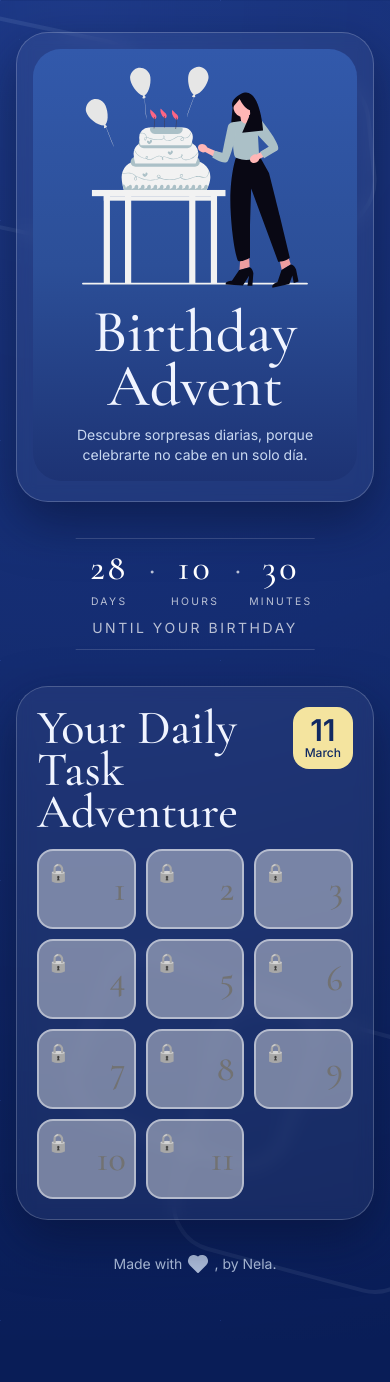
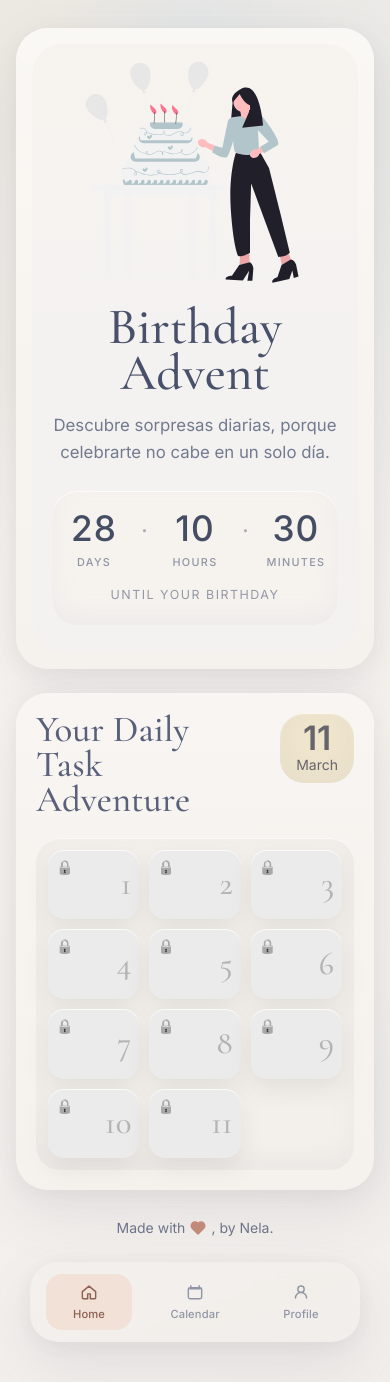
Before and after one commit to nelaruizc/birthday-advent, a React (Vite) app: page / in a window 390 px wide. Before the commit the page ends 1340 px from the top, so only its background shows below. Built offline with nearby package versions, Linux system fonts and the light colour scheme.

Commit message:
Redesign mobile UI with calm wellness-inspired aesthetic

```diff
--- a/src/App.tsx
+++ b/src/App.tsx
@@ -1,7 +1,8 @@
 import { useCallback, useEffect, useMemo, useState } from 'react'
 import { Navigate, Route, Routes } from 'react-router-dom'
 import { BackgroundPattern } from './components/BackgroundPattern'
-import { CountdownCard, FloatingCountdown } from './components/CountdownCard'
+import { BottomNavigation } from './components/BottomNavigation'
+import { CountdownCard } from './components/CountdownCard'
 import { GiftDetail } from './components/GiftDetail'
 import { HeroCard } from './components/HeroCard'
 import { gifts } from './data/gifts'
@@ -17,22 +18,17 @@ const Home = ({
   countdown: ReturnType<typeof getCountdown>
 }) => (
   <>
-    <HeroCard />
-    <FloatingCountdown countdown={countdown} />
-    <CountdownCard
-      gifts={gifts}
-      openedGifts={openedGifts}
-      isUnlocked={(id) => isGiftUnlocked(id, new Date())}
-    />
-    <footer className="flex items-center justify-center gap-1 pb-8 pt-1 text-center text-sm text-blue-100/80">
+    <HeroCard countdown={countdown} />
+    <CountdownCard gifts={gifts} openedGifts={openedGifts} isUnlocked={(id) => isGiftUnlocked(id, new Date())} />
+    <footer className="flex items-center justify-center gap-1 pb-2 pt-1 text-center text-sm text-[#6e7488]">
       <span>Made with</span>
       <svg
         xmlns="http://www.w3.org/2000/svg"
-        width="24"
-        height="24"
+        width="18"
+        height="18"
         viewBox="0 0 24 24"
         fill="currentColor"
-        className="icon icon-tabler icons-tabler-filled icon-tabler-heart"
+        className="text-[#c28a79]"
         aria-label="heart icon"
       >
         <path stroke="none" d="M0 0h24v24H0z" fill="none" />
@@ -40,6 +36,7 @@ const Home = ({
       </svg>
       <span>, by Nela.</span>
     </footer>
+    <BottomNavigation />
   </>
 )
 
--- a/src/components/BackgroundPattern.tsx
+++ b/src/components/BackgroundPattern.tsx
@@ -1,13 +1,12 @@
 import type { PropsWithChildren } from 'react'
 
 export const BackgroundPattern = ({ children }: PropsWithChildren) => (
-  <div className="relative min-h-screen overflow-x-hidden py-8 text-soft">
-    <div className="pointer-events-none absolute inset-0 opacity-25">
-      <div className="absolute -left-20 top-6 h-52 w-52 rotate-12 rounded-[40px] border-4 border-blue-200/40" />
-      <div className="absolute right-4 top-20 h-40 w-64 -rotate-6 rounded-[52px] border-4 border-blue-100/35" />
-      <div className="absolute bottom-48 left-1/2 h-44 w-56 -translate-x-1/2 rotate-[20deg] rounded-[44px] border-4 border-blue-100/35" />
-      <div className="absolute -right-14 bottom-16 h-64 w-64 rotate-[15deg] rounded-[48px] border-4 border-blue-100/30" />
+  <div className="relative min-h-screen overflow-x-hidden pb-6 pt-7 text-[#5f667d]">
+    <div className="pointer-events-none absolute inset-0">
+      <div className="absolute -top-24 left-1/2 h-72 w-72 -translate-x-1/2 rounded-full bg-[radial-gradient(circle,rgba(209,221,235,0.3)_0%,rgba(245,241,236,0)_70%)]" />
+      <div className="absolute -left-12 top-64 h-52 w-52 rounded-full bg-[radial-gradient(circle,rgba(241,223,208,0.25)_0%,rgba(245,241,236,0)_72%)]" />
+      <div className="absolute -right-16 bottom-40 h-64 w-64 rounded-full bg-[radial-gradient(circle,rgba(220,227,238,0.24)_0%,rgba(245,241,236,0)_70%)]" />
     </div>
-    <div className="relative z-10 mx-auto flex w-full max-w-md flex-col gap-7 safe-px">{children}</div>
+    <div className="relative z-10 mx-auto flex w-full max-w-md flex-col gap-6 safe-px">{children}</div>
   </div>
 )
--- /dev/null
+++ b/src/components/BottomNavigation.tsx
@@ -0,0 +1,56 @@
+const tabs = [
+  {
+    id: 'home',
+    label: 'Home',
+    icon: (
+      <path d="M4 11.6 12 5l8 6.6v7.2a1.2 1.2 0 0 1-1.2 1.2h-5.2v-5.8h-3.2V20H5.2A1.2 1.2 0 0 1 4 18.8z" />
+    ),
+    active: true,
+  },
+  {
+    id: 'calendar',
+    label: 'Calendar',
+    icon: (
+      <path d="M7 4.5v2M17 4.5v2M5.8 8h12.4M6 20h12a2 2 0 0 0 2-2V8.8a2 2 0 0 0-2-2H6a2 2 0 0 0-2 2V18a2 2 0 0 0 2 2Z" />
+    ),
+  },
+  {
+    id: 'profile',
+    label: 'Profile',
+    icon: (
+      <path d="M12 12.4a3.8 3.8 0 1 0 0-7.6 3.8 3.8 0 0 0 0 7.6Zm-6.6 6.8a6.6 6.6 0 0 1 13.2 0" />
+    ),
+  },
+]
+
+export const BottomNavigation = () => {
+  return (
+    <nav aria-label="Primary" className="sticky bottom-4 z-20 pt-2">
+      <div className="mx-auto flex w-full max-w-[330px] items-center justify-between rounded-[28px] bg-[#f8f5f1]/92 px-4 py-3 shadow-soft backdrop-blur-sm">
+        {tabs.map((tab) => (
+          <button
+            key={tab.id}
+            className={`flex min-w-[86px] flex-col items-center gap-1 rounded-2xl px-3 py-2 text-xs transition ${
+              tab.active ? 'bg-[#f2e1d6] text-[#8c6052]' : 'text-[#9196a6]'
+            }`}
+            aria-current={tab.active ? 'page' : undefined}
+            type="button"
+          >
+            <svg
+              viewBox="0 0 24 24"
+              fill="none"
+              stroke="currentColor"
+              strokeWidth="1.7"
+              strokeLinecap="round"
+              strokeLinejoin="round"
+              className="h-5 w-5"
+            >
+              {tab.icon}
+            </svg>
+            <span className="text-[0.7rem] font-medium tracking-[0.01em]">{tab.label}</span>
+          </button>
+        ))}
+      </div>
+    </nav>
+  )
+}
--- a/src/components/CountdownCard.tsx
+++ b/src/components/CountdownCard.tsx
@@ -1,6 +1,5 @@
-import type { Countdown } from '../utils/countdown'
+import type { Gift } from '../data/gifts'
 import { GiftGrid } from './GiftGrid'
-import type { Gift } from '../data/gifts'
 
 type Props = {
   gifts: Gift[]
@@ -8,48 +7,13 @@ type Props = {
   isUnlocked: (id: number) => boolean
 }
 
-type CountdownProps = {
-  countdown: Countdown
-}
-
-const block = (value: number, label: string) => (
-  <div className="min-w-16 text-center sm:min-w-20">
-    <dt className="font-serif text-4xl leading-none tracking-[0.08em] text-[#ffffff] sm:text-5xl">
-      {String(value).padStart(2, '0')}
-    </dt>
-    <dd className="mt-2 text-[0.65rem] uppercase tracking-[0.22em] text-[rgba(255,255,255,0.7)] sm:text-xs">
-      {label}
-    </dd>
-  </div>
-)
-
-export const FloatingCountdown = ({ countdown }: CountdownProps) => (
-  <div
-    className="relative my-2 bg-transparent px-2 py-3 text-center before:absolute before:left-1/2 before:top-0 before:h-px before:w-2/3 before:-translate-x-1/2 before:bg-[rgba(255,255,255,0.15)] before:content-[''] after:absolute after:bottom-0 after:left-1/2 after:h-px after:w-2/3 after:-translate-x-1/2 after:bg-[rgba(255,255,255,0.15)] after:content-[''] sm:my-3 sm:py-4"
-    aria-label="Countdown to your birthday"
-  >
-    <dl className="flex items-start justify-center gap-2 sm:gap-3">
-      {block(countdown.days, 'days')}
-      <span aria-hidden="true" className="pt-1 font-serif text-3xl leading-none text-[rgba(255,255,255,0.7)] sm:text-4xl">
-        ·
-      </span>
-      {block(countdown.hours, 'hours')}
-      <span aria-hidden="true" className="pt-1 font-serif text-3xl leading-none text-[rgba(255,255,255,0.7)] sm:text-4xl">
-        ·
-      </span>
-      {block(countdown.minutes, 'minutes')}
-    </dl>
-    <p className="mt-2 text-sm uppercase tracking-[0.18em] text-[rgba(255,255,255,0.7)] sm:mt-3 sm:text-base">Until your birthday</p>
-  </div>
-)
-
 export const CountdownCard = ({ gifts, openedGifts, isUnlocked }: Props) => (
-  <section id="adventure" className="glass-panel rounded-mega p-5">
+  <section id="adventure" className="rounded-mega bg-gradient-to-b from-[#f8f5f2] to-[#f5f1ec] p-5 shadow-soft">
     <div className="flex items-start justify-between gap-3">
-      <h2 className="max-w-56 text-5xl font-serif leading-[0.88]">Your Daily Task Adventure</h2>
-      <div className="rounded-2xl bg-[#f4e49f] px-3 py-2 text-center text-[#102962]">
-        <p className="text-3xl font-semibold leading-none">11</p>
-        <p className="text-xs font-medium">March</p>
+      <h2 className="max-w-56 font-serif text-[2.3rem] leading-[0.95] text-[#59607a]">Your Daily Task Adventure</h2>
+      <div className="rounded-3xl bg-[#efe5cd] px-4 py-2 text-center text-[#67646b] shadow-inner-soft">
+        <p className="text-[2.1rem] font-semibold leading-none">11</p>
+        <p className="text-sm">March</p>
       </div>
     </div>
 
--- a/src/components/GiftGrid.tsx
+++ b/src/components/GiftGrid.tsx
@@ -12,7 +12,7 @@ export const GiftGrid = ({ gifts, openedGifts, isUnlocked }: GiftGridProps) => {
   const navigate = useNavigate()
 
   return (
-    <div className="mt-4 grid grid-cols-3 gap-2.5">
+    <div className="mt-5 grid grid-cols-3 gap-2.5 rounded-[24px] bg-[#f3efea] p-3 shadow-inner-soft sm:grid-cols-4">
       {gifts.map((gift) => {
         const locked = !isUnlocked(gift.id)
         const opened = openedGifts.includes(gift.id)
--- a/src/components/GiftTile.tsx
+++ b/src/components/GiftTile.tsx
@@ -8,16 +8,11 @@ type GiftTileProps = {
 }
 
 const tileBackgrounds = [
-  'from-[#f6b290] to-[#fef0de]',
-  'from-[#e6ebc9] to-[#f6f3dc]',
-  'from-[#ff7f57] to-[#ffd8bf]',
-  'from-[#cde5fa] to-[#edf5ff]',
-  'from-[#d4f0d7] to-[#f4f8ea]',
-  'from-[#bee6ff] to-[#eef7ff]',
-  'from-[#fee5df] to-[#fff5ef]',
-  'from-[#badce6] to-[#e4f2f5]',
-  'from-[#e9d5b8] to-[#f8ebdc]',
-  'from-[#ccdcb4] to-[#f0f7e8]',
+  'from-[#ebeef4] to-[#f3f4f7]',
+  'from-[#ece7de] to-[#f3eee8]',
+  'from-[#e7edf3] to-[#f4f6f9]',
+  'from-[#efe8df] to-[#f7f2ec]',
+  'from-[#e8ecef] to-[#f1f4f6]',
 ]
 
 export const GiftTile = ({ gift, locked, opened, onClick }: GiftTileProps) => {
@@ -26,14 +21,14 @@ export const GiftTile = ({ gift, locked, opened, onClick }: GiftTileProps) => {
       aria-label={`Open gift ${gift.id}`}
       disabled={locked}
       onClick={onClick}
-      className={`relative h-20 rounded-2xl border-2 p-2 text-right text-4xl font-serif text-[#0f265d] transition focus-visible:outline focus-visible:outline-2 focus-visible:outline-offset-2 focus-visible:outline-white ${
+      className={`relative h-[4.35rem] rounded-2xl border-none p-2 text-right font-serif text-[2.05rem] leading-none text-[#8a90a1] shadow-soft-tile transition focus-visible:outline focus-visible:outline-2 focus-visible:outline-offset-2 focus-visible:outline-[#c8a890] ${
         locked
-          ? 'cursor-not-allowed border-transparent bg-slate-200/45 text-slate-500 saturate-0'
+          ? 'cursor-not-allowed bg-[#eaebee] text-[#afb4c0] saturate-0'
           : `bg-gradient-to-br ${tileBackgrounds[(gift.id - 1) % tileBackgrounds.length]} hover:-translate-y-0.5`
-      } ${opened ? 'border-[#f86648] ring-2 ring-[#ffc37d]/60' : 'border-white/45'}`}
+      } ${opened ? 'text-[#9f7867] ring-1 ring-[#d8c2b6]' : ''}`}
     >
-      {locked && <span className="absolute left-2 top-2 text-lg">🔒</span>}
-      {opened && <span className="absolute left-2 top-2 text-base">✓</span>}
+      {locked && <span className="absolute left-2 top-2 text-sm text-[#c6cad6]">🔒</span>}
+      {opened && <span className="absolute left-2 top-2 text-sm text-[#b08574]">✓</span>}
       <span>{gift.id}</span>
     </button>
   )
--- a/src/components/HeroCard.tsx
+++ b/src/components/HeroCard.tsx
@@ -1,17 +1,47 @@
-export const HeroCard = () => {
+import type { Countdown } from '../utils/countdown'
+
+type Props = {
+  countdown: Countdown
+}
+
+const block = (value: number, label: string) => (
+  <div className="min-w-[78px] text-center">
+    <dt className="font-sans text-[2.2rem] font-medium leading-none tracking-[0.03em] text-[#444d63]">{String(value).padStart(2, '0')}</dt>
+    <dd className="mt-2 text-[0.68rem] font-medium tracking-[0.12em] text-[#9095a5]">{label}</dd>
+  </div>
+)
+
+export const HeroCard = ({ countdown }: Props) => {
   return (
-    <section className="glass-panel rounded-mega p-4 pb-5">
-      <div className="overflow-hidden rounded-[28px] bg-gradient-to-b from-[#3259ab] via-[#2c4f98] to-[#1d3374] p-4">
+    <section className="rounded-mega bg-gradient-to-b from-[#faf8f4] to-[#f5f1ec] p-4 shadow-soft">
+      <div className="overflow-hidden rounded-[30px] bg-[#f9f7f4]">
+        <div className="rounded-[30px] bg-gradient-to-b from-[#f7f4ef] via-[#f4f2f1] to-[#f4f2f0] px-5 pb-7 pt-4">
           <img
             src={`${import.meta.env.BASE_URL}birthday-cake.svg`}
             alt="Birthday cake"
-          className="w-full max-h-56 rounded-2xl object-contain"
+            className="max-h-56 w-full object-contain opacity-90"
           />
 
-        <h1 className="mt-4 text-center font-serif text-6xl leading-[0.9]">Birthday Advent</h1>
-        <p className="mx-auto mt-3 max-w-[260px] text-center text-sm text-blue-100/90">
+          <h1 className="mt-5 text-center font-serif text-[3.2rem] leading-[0.9] text-[#48506a]">Birthday Advent</h1>
+          <p className="mx-auto mt-4 max-w-[290px] text-center text-[1.05rem] leading-relaxed text-[#727a8f]">
             Descubre sorpresas diarias, porque celebrarte no cabe en un solo día.
           </p>
+
+          <div className="mt-6 rounded-[26px] bg-[#f6f3ef] px-3 py-5 shadow-inner-soft">
+            <dl className="flex items-start justify-center gap-1">
+              {block(countdown.days, 'DAYS')}
+              <span aria-hidden="true" className="px-1 pt-1 text-2xl text-[#acb0bc]">
+                ·
+              </span>
+              {block(countdown.hours, 'HOURS')}
+              <span aria-hidden="true" className="px-1 pt-1 text-2xl text-[#acb0bc]">
+                ·
+              </span>
+              {block(countdown.minutes, 'MINUTES')}
+            </dl>
+            <p className="mt-4 text-center text-[0.78rem] tracking-[0.12em] text-[#9398a7]">UNTIL YOUR BIRTHDAY</p>
+          </div>
+        </div>
       </div>
     </section>
   )
--- a/src/index.css
+++ b/src/index.css
@@ -9,23 +9,17 @@ html {
 }
 
 body {
-  @apply m-0 min-h-screen bg-navy font-sans text-soft antialiased;
+  @apply m-0 min-h-screen font-sans text-[#5f667d] antialiased;
   background-image:
-    linear-gradient(145deg, rgba(95, 136, 255, 0.16) 1px, transparent 1px),
-    linear-gradient(-35deg, rgba(95, 136, 255, 0.12) 1px, transparent 1px),
-    radial-gradient(circle at 20% 0%, rgba(53, 90, 191, 0.48), rgba(9, 29, 87, 0.95));
-  background-size: 220px 220px, 220px 220px, cover;
-  background-position: 0 0, 20px 40px, center;
+    radial-gradient(circle at 18% -8%, rgba(232, 226, 214, 0.58), transparent 45%),
+    radial-gradient(circle at 80% 8%, rgba(216, 226, 239, 0.42), transparent 38%),
+    linear-gradient(160deg, #f4f1ec 0%, #f6f3ef 46%, #f1eeeb 100%);
 }
 
 #root {
   min-height: 100vh;
 }
 
-.glass-panel {
-  @apply border border-white/20 bg-white/5 shadow-dreamy backdrop-blur;
-}
-
 .safe-px {
   padding-left: max(1rem, env(safe-area-inset-left));
   padding-right: max(1rem, env(safe-area-inset-right));
--- a/tailwind.config.js
+++ b/tailwind.config.js
@@ -3,17 +3,14 @@ export default {
   content: ['./index.html', './src/**/*.{js,ts,jsx,tsx}'],
   theme: {
     extend: {
-      colors: {
-        navy: '#091d57',
-        card: '#0f2c78',
-        soft: '#f0f4ff',
-      },
       fontFamily: {
         serif: ['"Cormorant Garamond"', '"Times New Roman"', 'serif'],
         sans: ['Inter', 'system-ui', 'sans-serif'],
       },
       boxShadow: {
-        dreamy: '0 20px 50px rgba(7, 17, 51, 0.55)',
+        soft: '0 24px 56px rgba(103, 110, 130, 0.12), 0 4px 20px rgba(124, 115, 105, 0.08)',
+        'inner-soft': 'inset 0 1px 1px rgba(255,255,255,0.8), inset 0 -10px 24px rgba(162, 169, 187, 0.1)',
+        'soft-tile': '0 10px 22px rgba(122, 130, 149, 0.14), inset 0 1px 0 rgba(255,255,255,0.75)',
       },
       borderRadius: {
         mega: '32px',
```
Also changed, not shown: src/components/GiftDetail.tsx (+15 -18 lines). Lines whose indentation alone changed are shown as unchanged.
